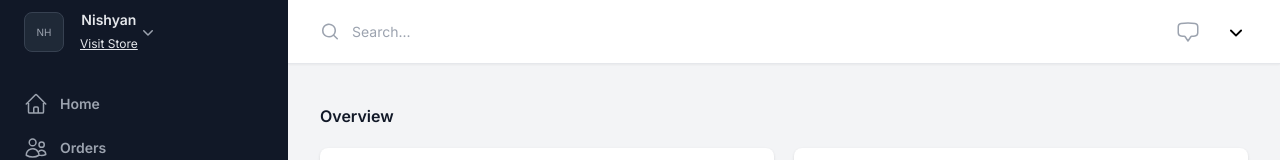
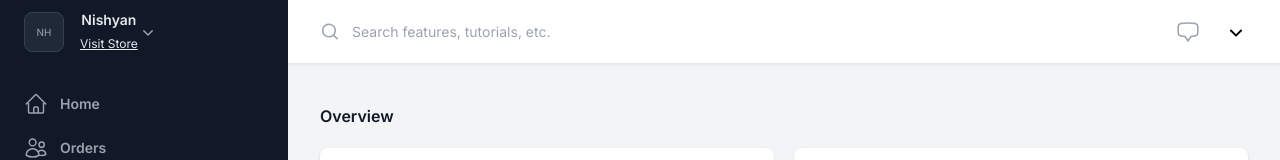
Before and after one commit to thatbeautifuldream/dukaan-payments-dashboard, a Next.js app: page / in a window 1280 px wide. Shown: the top 160 px of the page. Built offline with nearby package versions, Linux system fonts and the light colour scheme.

Commit message:
🐛 FIX: update placeholder

```diff
--- a/src/components/dashboard-shell.tsx
+++ b/src/components/dashboard-shell.tsx
@@ -316,7 +316,7 @@ export default function DashboardShell({
             <div className="flex flex-1 gap-x-4 self-stretch lg:gap-x-6">
               <form className="relative flex flex-1" action="#" method="GET">
                 <label htmlFor="search-field" className="sr-only">
-                  Search
+                  Search features, tutorials, etc.
                 </label>
                 <MagnifyingGlassIcon
                   className="pointer-events-none absolute inset-y-0 left-0 h-full w-5 text-gray-400"
@@ -325,7 +325,7 @@ export default function DashboardShell({
                 <input
                   id="search-field"
                   className="block h-full w-full border-0 py-0 pl-8 pr-0 text-gray-900 placeholder:text-gray-400 focus:ring-0 sm:text-sm"
-                  placeholder="Search..."
+                  placeholder="Search features, tutorials, etc."
                   type="search"
                   name="search"
                 />
```
